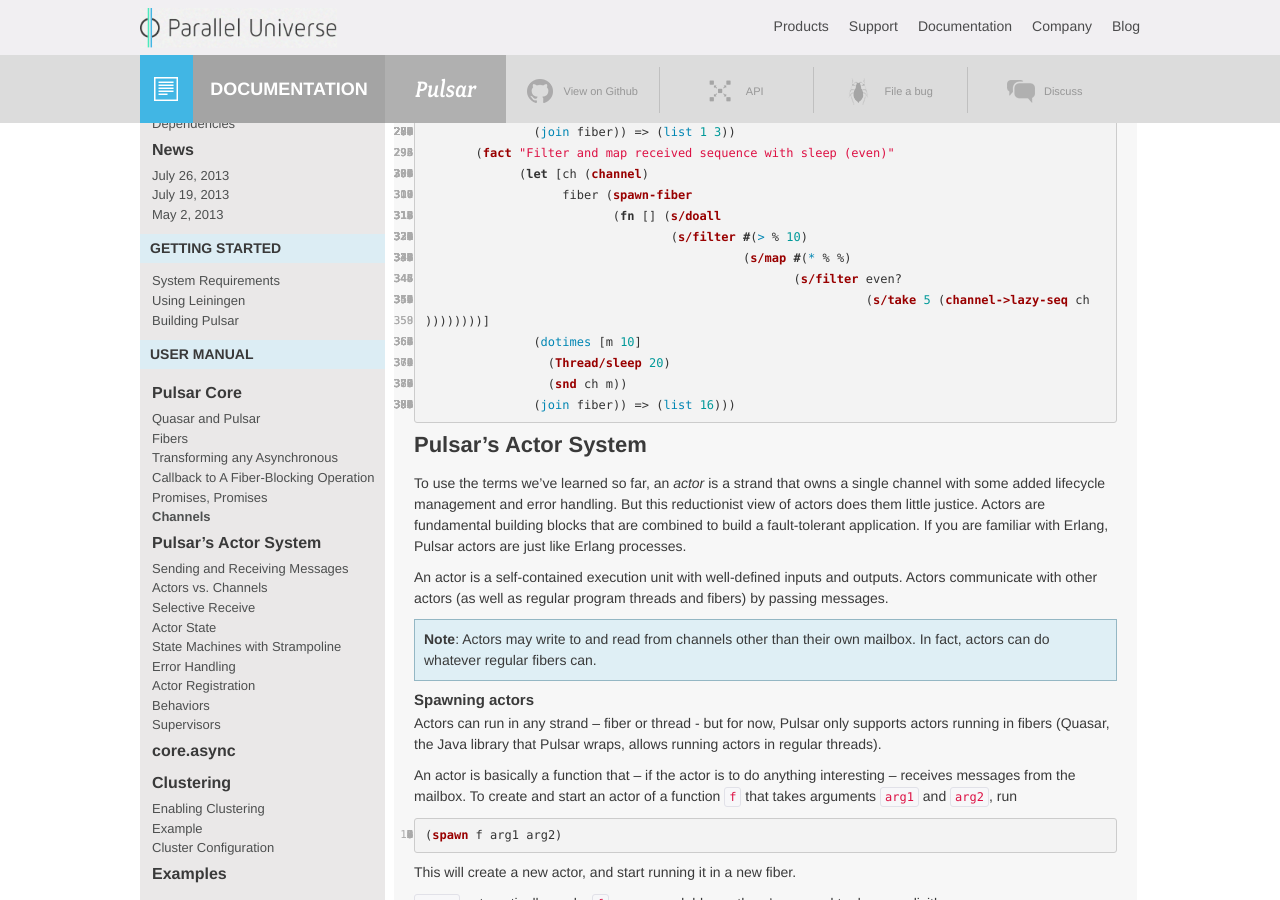
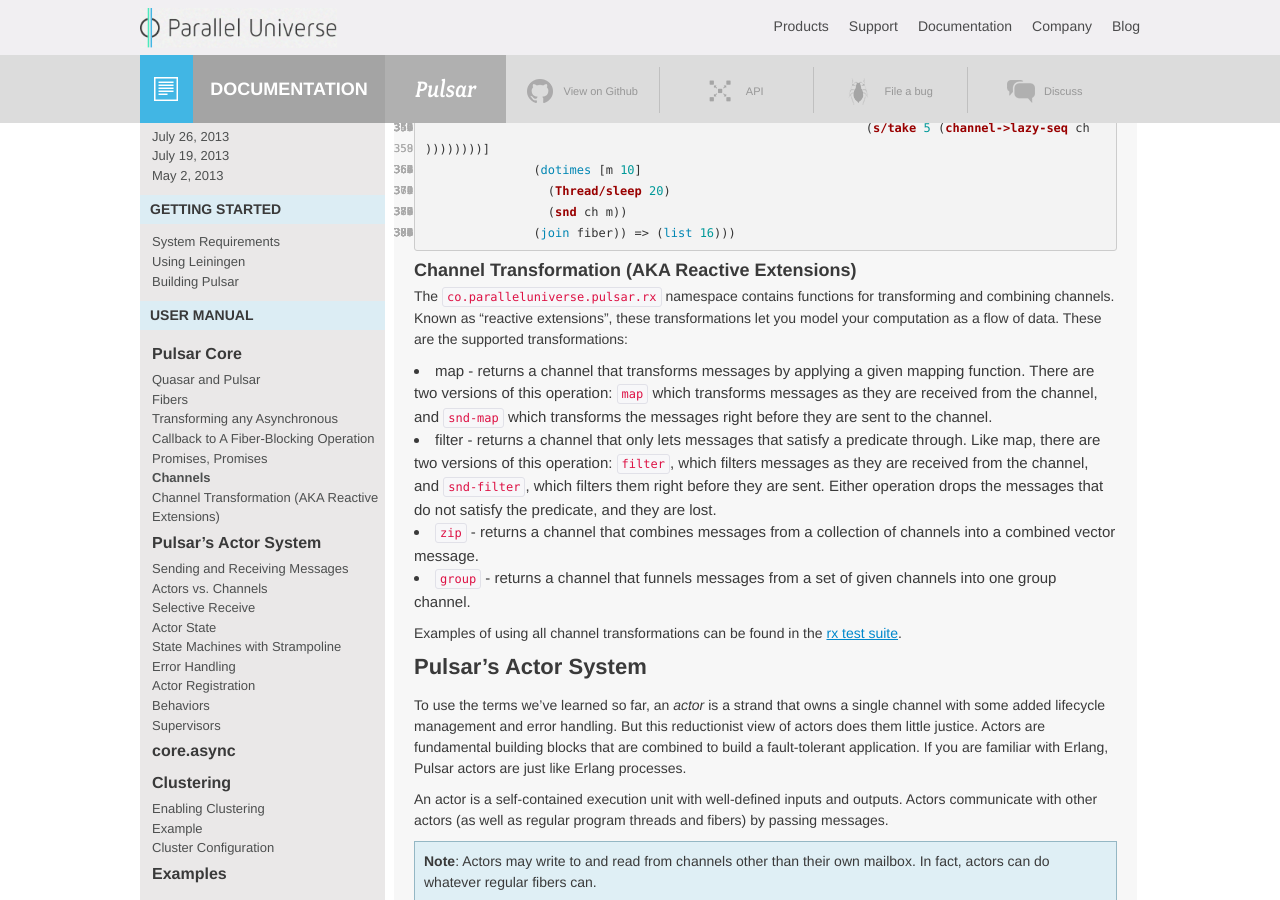
Before and after one commit to puniverse/pulsar, a Jekyll site: the page built from docs/index.md, in a window 1280 px wide and 900 px high, scrolled down 10152 px. Built offline with Jekyll 4.4.1, drawn with Linux system fonts in a browser that asks for light colours; nearby versions of some CDN libraries; Markdown is read by kramdown in place of the engine named in the settings; some of the changed text lies outside the part shown.

Commit message:
docs (rx)

```diff
--- a/docs/index.md
+++ b/docs/index.md
@@ -414,20 +414,9 @@
 
 Finally, just like `sel`, you can pass `:priority true` to `select`, in which case if more than one operation is available, the first one among them as listed in the `select` statement will be performed.
 
-#### Channel Groups
-
-It is common for a function to always wait to receive from the same set of channels. An alternative to `sel` can be to create a `rcv-group`, on which you can call `rcv` as if it were a simple channel:
-
-~~~ clojure
-(let [group (rcv-group ch1 ch2 ch3)]
-   (rcv group))
-~~~
-
-You can also use a timeout when receiving from a channel group.
-
 #### Topics
 
-Topics are, in a sense, the opposite of rcv-groups. A topic is a send-port (a channel you can send to but not receive from), that broadcasts any message written to it to a number of *subscriber* channels.
+A topic is a send-port (a channel you can send to but not receive from), that broadcasts any message written to it to a number of *subscriber* channels.
 
 A topic is created simply with:
 
@@ -538,6 +527,17 @@
                  (snd ch m))
                (join fiber)) => (list 16)))
 ~~~
+
+### Channel Transformation (AKA Reactive Extensions)
+
+The `co.paralleluniverse.pulsar.rx` namespace contains functions for transforming and combining channels. Known as "reactive extensions", these transformations let you model your computation as a flow of data. These are the supported transformations:
+
+* map - returns a channel that transforms messages by applying a given mapping function. There are two versions of this operation: `map` which transforms messages as they are received from the channel, and `snd-map` which transforms the messages right before they are sent to the channel.
+* filter - returns a channel that only lets messages that satisfy a predicate through. Like map, there are two versions of this operation: `filter`, which filters messages as they are received from the channel, and `snd-filter`, which filters them right before they are sent. Either operation drops the messages that do not satisfy the predicate, and they are lost.
+* `zip` - returns a channel that combines messages from a collection of channels into a combined vector message.
+* `group` - returns a channel that funnels messages from a set of given channels into one group channel.
+
+Examples of using all channel transformations can be found in the [rx test suite](https://github.com/puniverse/pulsar/blob/master/src/test/clojure/co/paralleluniverse/pulsar/rx_test.clj).
 
 ## Pulsar's Actor System
 
@@ -723,6 +723,9 @@
 ~~~
 
 Pretty syntax is not the main goal of the `receive` function. The reason `receive` is much more powerful than `rcv`, is mostly because of a feature we will now introduce.
+
+{:.alert .alert-info}
+**Note**: Because actors implement the `SendPort` interface, the `snd-map` and `snd-filter` functions (in the `rx` namespace) can be applied to actors as well.
 
 ### Selective Receive
 
```
